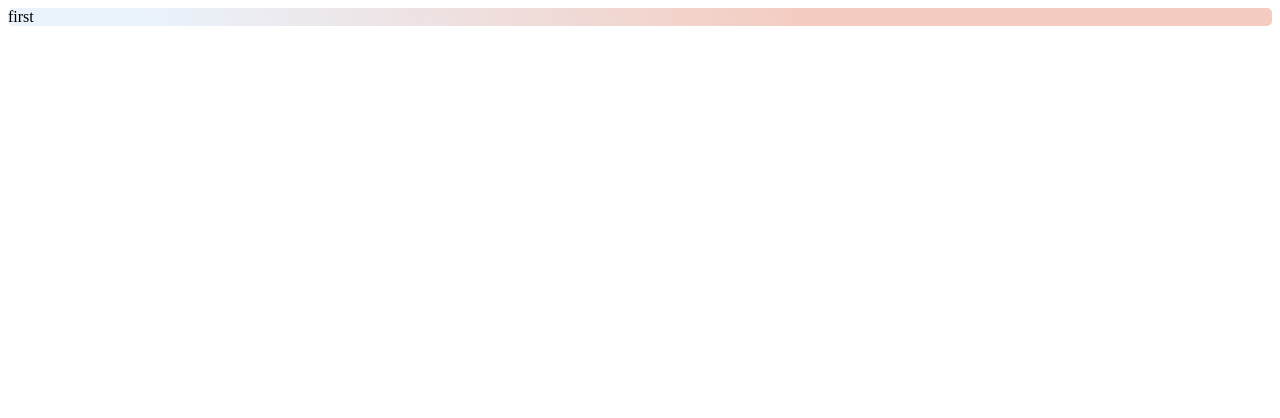
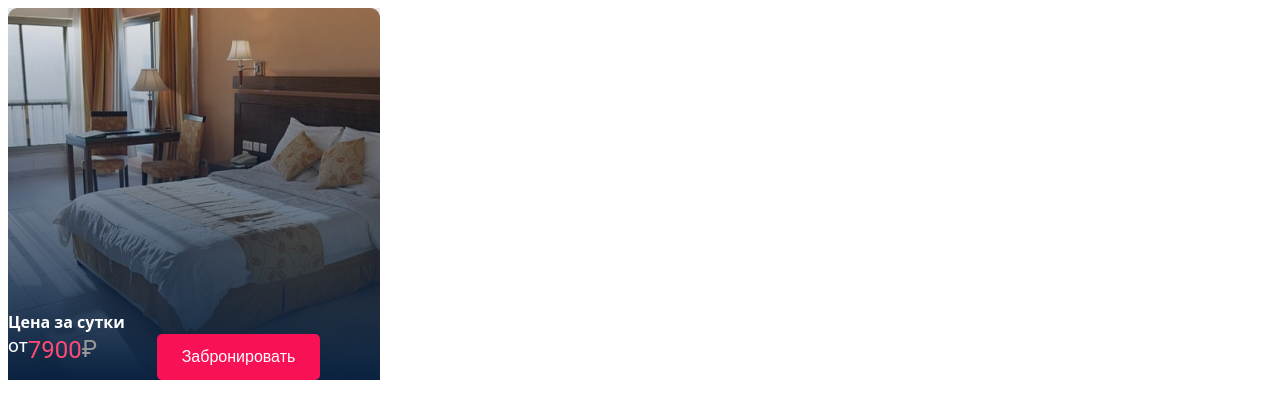
Before and after one commit to il8q/TravellineTestTask, a plain HTML site: page grid/__first-element/grid__first-element.html in a window 1280 px wide. Drawn offline with Linux system fonts and the light colour scheme.

Commit message:
Починен фон карточки

```diff
--- a/grid/__element/css/buttons.css
+++ /dev/null
@@ -1,26 +0,0 @@
-.button {
-  padding-left: 25px;
-  padding-right: 25px;
-  padding-top: 11px;
-  padding-bottom: 11px;
-
-  font-size: 16px;
-  line-height: 24px;
-  color: white;
-
-  background: #F91155;
-  border-radius: 5px;
-  border-width: 0;
-}
-
-.button:hover {
-  background: #D8003F;
-  box-shadow: 0px 4px 4px rgba(0, 0, 0, 0.25);
-}
-
-.button:active {
-  color: #F9637C;
-
-  background: #D8003F;
-  box-shadow: 0px 4px 4px rgba(0, 0, 0, 0.25);
-}
--- a/grid/__element/grid__element.css
+++ /dev/null
@@ -1,10 +0,0 @@
-.grid__element {
-  border-radius: 5px;
-  border-width: 0;
-
-  background: linear-gradient(
-    68.56deg,
-    rgba(170, 203, 240, 0.25) 11.33%,
-    rgba(240, 186, 170, 0.75) 64.1%
-  );
-}
--- /dev/null
+++ b/grid/__first-element/grid__first-element.css
@@ -0,0 +1,5 @@
+.grid__first-element {
+	background-image: url("/grid/__first-element/grid__first-element--background.png");
+	background-repeat: no-repeat;
+	background-size: cover;
+}
--- a/grid/__first-element/grid__first-element.html
+++ b/grid/__first-element/grid__first-element.html
@@ -1,9 +1,27 @@
-<link  rel="stylesheet" href="../__element/grid__element.css">
-<link  rel="stylesheet" href="../__element/css/buttons.css">
-<link  rel="stylesheet" href="../__element/css/colors.css">
-<link  rel="stylesheet" href="../__element/css/links.css">
-<link  rel="stylesheet" href="../__element/css/rooms.css">
+<link  rel="stylesheet" href="../../room-card/room-card.css">
+<link  rel="stylesheet" href="grid__first-element.css">
+<link  rel="stylesheet" href="../../room-card/css/text.css">
+<link  rel="stylesheet" href="../../room-card/css/buttons.css">
+<link  rel="stylesheet" href="../../room-card/css/colors.css">
+<link  rel="stylesheet" href="../../room-card/css/links.css">
+<link  rel="stylesheet" href="../../room-card/css/rooms.css">
+<link  rel="stylesheet" href="../../room-card/css/price.css">
 
-<div class="grid__first-element grid__element">
-  first
+<div class="grid__first-element room-card room-card--card-width room-card--card-height">
+  <div class="room-card__background-gradient room-card--card-width room-card--card-height"></div>
+
+  <div class="room-card__bottom-container room-card--card-width">
+    <div class="room-card__price-container">
+      <div class="room-card__price-for-label description-font">Цена за сутки</div>
+      <div class="room-card__price-from-label-container">
+        <div class="room-card__price-from-label">от</div>
+        <div class="room-card__price-per-day primary2-text-color">7900</div>
+        <div class="room-card__currency room-card__currency--gray-color">₽</div>
+      </div>
+
+    </div>
+    <div class="room-card__button-container room-card--card-width">
+      <button class="room-card__reserve-button">Забронировать</button>
+    </div>
+  </div>
 </div>
--- /dev/null
+++ b/htmlInserter.js
@@ -0,0 +1 @@
+window.onload=function(){function a(a,b){var c=/^(?:file):/,d=new XMLHttpRequest,e=0;d.onreadystatechange=function(){4==d.readyState&&(e=d.status),c.test(location.href)&&d.responseText&&(e=200),4==d.readyState&&200==e&&(a.outerHTML=d.responseText)};try{d.open("GET",b,!0),d.send()}catch(f){}}var b,c=document.getElementsByTagName("*");for(b in c)c[b].hasAttribute&&c[b].hasAttribute("data-include")&&a(c[b],c[b].getAttribute("data-include"))};
--- /dev/null
+++ b/room-card/css/buttons.css
@@ -0,0 +1,30 @@
+.room-card__button-container {
+	text-align: center;
+}
+
+.room-card__reserve-button {
+	padding-left: 25px;
+	padding-right: 25px;
+	padding-top: 11px;
+	padding-bottom: 11px;
+
+	font-size: 16px;
+	line-height: 24px;
+	color: white;
+
+	background: #f91155;
+	border-radius: 5px;
+	border-width: 0;
+}
+
+.room-card__reserve-button:hover {
+	background: #d8003f;
+	box-shadow: 0 4px 4px rgba(0, 0, 0, 0.25);
+}
+
+.room-card__reserve-button:active {
+	color: #f9637c;
+
+	background: #d8003f;
+	box-shadow: 0 4px 4px rgba(0, 0, 0, 0.25);
+}
--- a/grid/__element/css/colors.css
+++ b/room-card/css/colors.css
@@ -1,16 +1,16 @@
-.primary1 {
+.primary1-text-color {
     color: #F91155;
 }
 
-.primary2 {
+.primary2-text-color {
     color: #FF4B77;
 }
 
-.primary3 {
+.primary3-text-color {
     color: #D8003F;
 }
 
-.secondary {
+.secondary-text-color {
     color: #3C3E43;
 }
 
--- /dev/null
+++ b/room-card/css/price.css
@@ -0,0 +1,38 @@
+.room-card__price-container {
+	position: relative;
+	z-index: 3;
+}
+
+.room-card__price-for-label {
+
+}
+
+.room-card__price-from-label-container {
+	float: left;
+
+  font-family: "Roboto", serif;
+  font-style: normal;
+}
+
+.room-card__price-from-label {
+	float: left;
+
+	font-size: 19px;
+	line-height: 24px;
+	color: white;
+}
+
+.room-card__price-per-day {
+	float: left;
+
+  font-size: 24px;
+  line-height: 32px;
+}
+
+.room-card__currency--gray-color {
+	float: left;
+
+  font-size: 23px;
+  line-height: 32px;
+	color: #999999;
+}
--- /dev/null
+++ b/room-card/css/text.css
@@ -0,0 +1,9 @@
+.description-font {
+	font-family: "Open Sans", serif;
+	font-style: normal;
+	font-weight: 700;
+	font-size: 16px;
+	line-height: 24px;
+
+	color: white;
+}
--- /dev/null
+++ b/room-card/room-card.css
@@ -0,0 +1,31 @@
+.room-card {
+	position: relative;
+
+	border-radius: 5px;
+	border-width: 0;
+}
+
+.room-card--card-width {
+	width: 372px;
+}
+
+.room-card--card-height {
+	height: 372px;
+}
+
+.room-card__background-gradient {
+	position: absolute;
+	z-index: 2;
+
+	background: linear-gradient(
+		180deg,
+		rgba(10, 34, 64, 0.1) 0%,
+		#0a2240 100%
+	);
+}
+
+.room-card__bottom-container {
+	position: absolute;
+	bottom: 0;
+	z-index: 2;
+}
```
Also changed, not shown: css/common.css (added, +15 -0 lines), grid/__second-element/grid__second-element.html (+6 -6 lines), grid/__third-element/grid__third-element.html (+6 -6 lines), grid/__first-element/grid__first-element--background.png (added), room-card/css/links.css (renamed from grid/__element/css/links.css), room-card/css/rooms.css (renamed from grid/__element/css/rooms.css).
